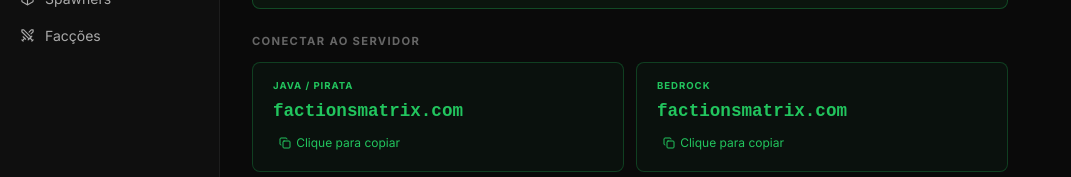
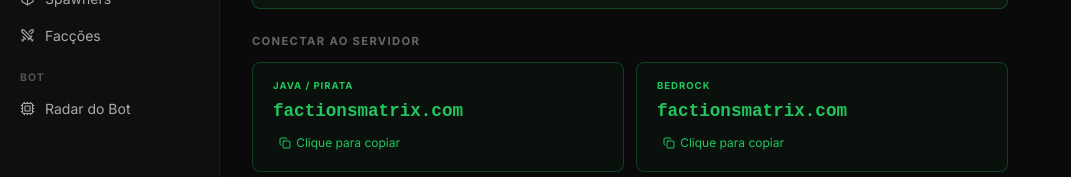
Before and after one commit to ttooeasycraft-ui/FactWiki, a React (Vite) app: page / in a window 1280 px wide. Shown: the part 308-485 px from the top of the page, without its empty margins (0-1071 px from the left). Built offline with nearby package versions, Linux system fonts and the light colour scheme.

Commit message:
feat(nav): add Radar do Bot nav item and route

```diff
--- a/src/App.tsx
+++ b/src/App.tsx
@@ -8,6 +8,7 @@
 import Rules from "@/pages/Rules";
 import Shop from "@/pages/Shop";
 import HowToJoin from "@/pages/HowToJoin";
+import Radar from "@/pages/Radar";
 import {
   Home as HomeIcon,
   BookOpen,
@@ -42,6 +43,12 @@
       { label: "Mineração", path: "/xp-mineracao", icon: Zap },
       { label: "Spawners", path: "/spawners", icon: Box },
       { label: "Facções", path: "/faccoes", icon: Swords },
+    ],
+  },
+  {
+    section: "BOT",
+    items: [
+      { label: "Radar do Bot", path: "/radar", icon: Cpu },
     ],
   },
 ];
@@ -739,6 +746,7 @@
           <Route path="/xp-mineracao" component={XPMining} />
           <Route path="/spawners" component={Spawners} />
           <Route path="/faccoes" component={Factions} />
+          <Route path="/radar" component={Radar} />
         </Switch>
       </Layout>
     </WouterRouter>
```
